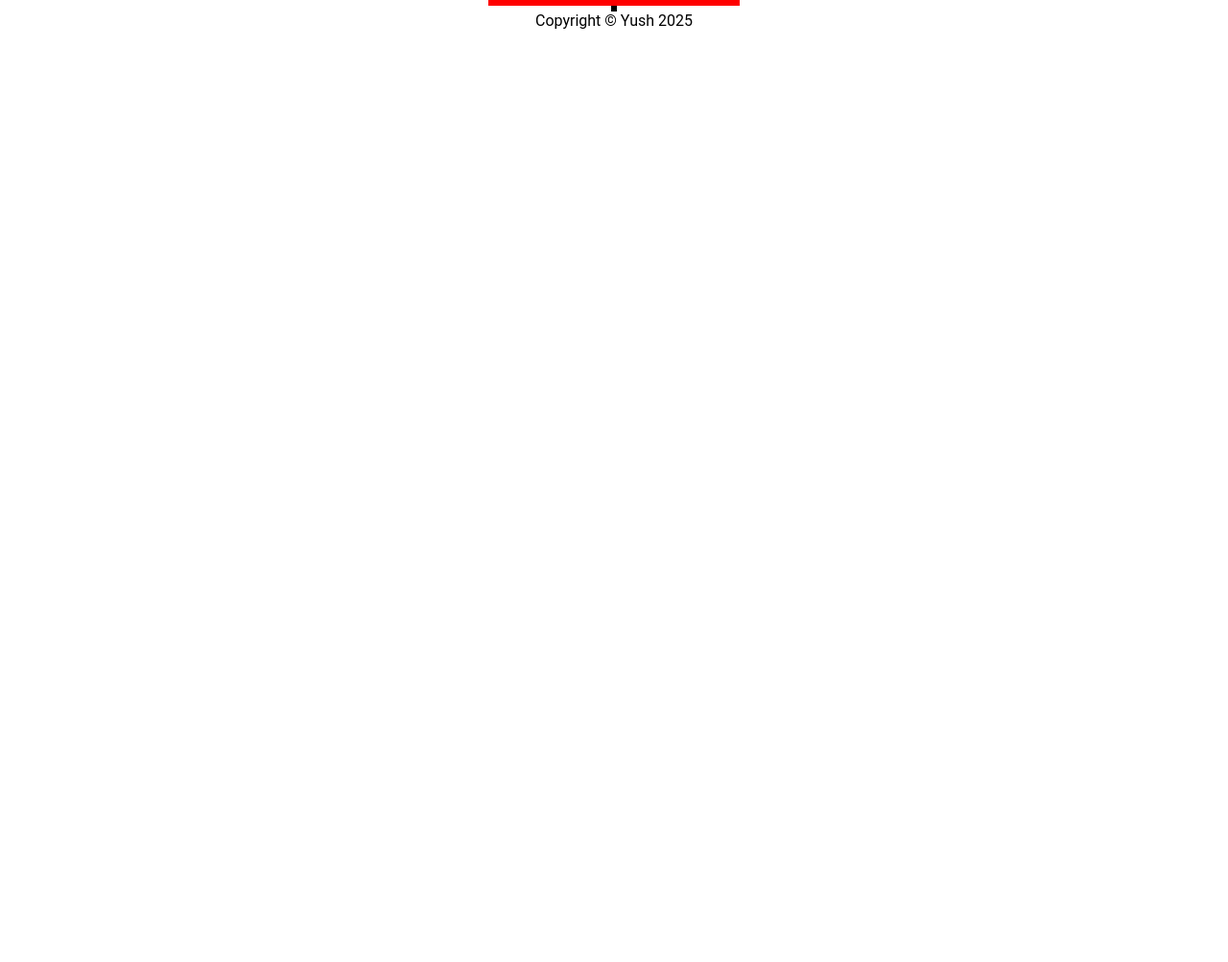
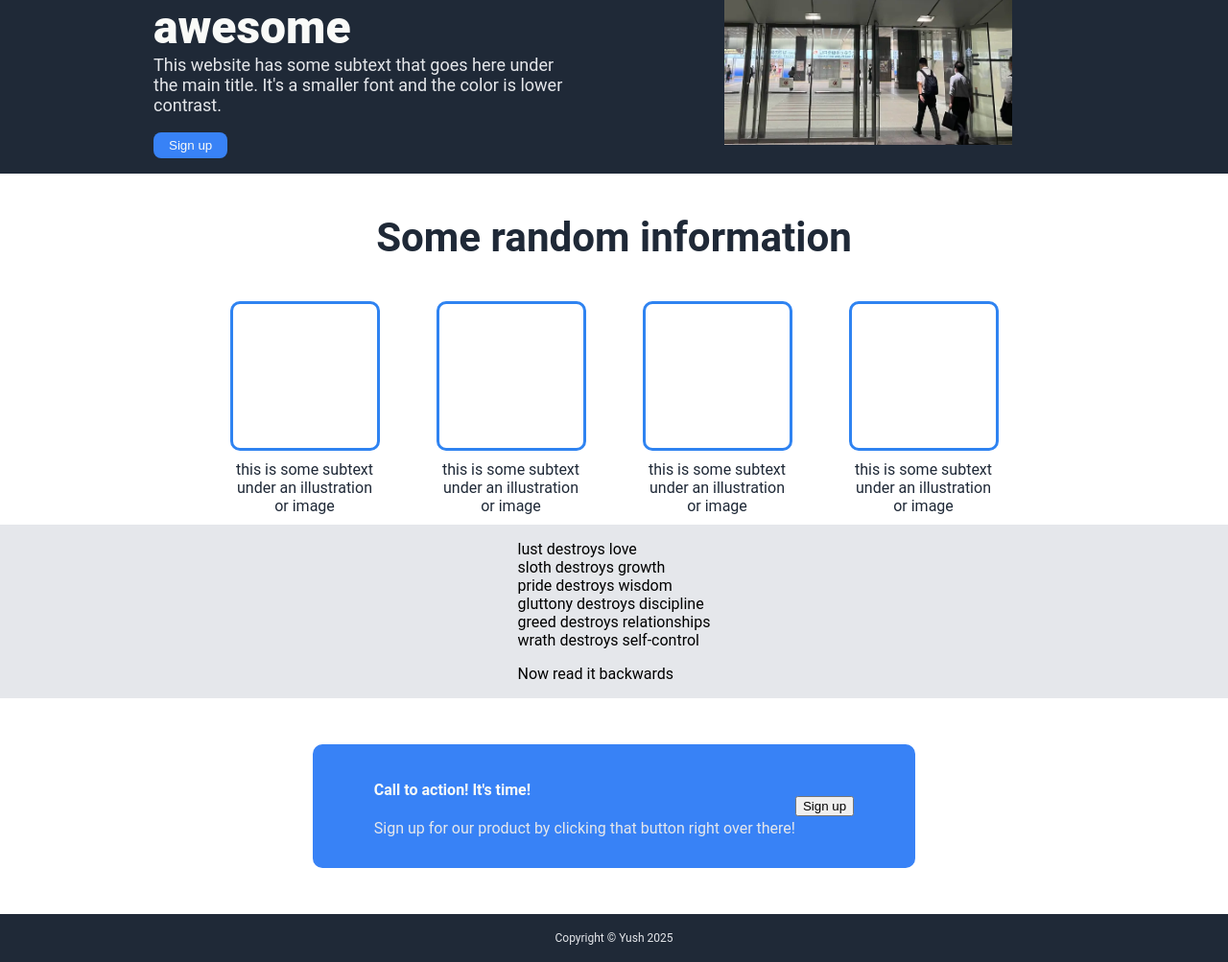
Before and after one commit to Ya-shoo/landing-page, a plain HTML site: page index.html in a window 1280 px wide. Shown: the whole page at 96% size. Before the commit the page ends 800 px from the top, so only its background shows below. Drawn offline with Linux system fonts and the light colour scheme.

Commit message:
Version 0.2
all sections placed, beginning formatting

```diff
--- a/index.html
+++ b/index.html
@@ -8,27 +8,88 @@
 </head>
 <body>
     <div class="header">
+
         <div class="real-header">
-            <img >
+
+            <div class="left-elements">
+                <img src="images/Yush_Ceramics_01.webp" height="33" width="35">
+                <div> <h3> Header Logo  </h1></div>
+
+            </div>
+            <div class="right-links">
+                <ul>
+                    <li> <a href=""> header link one </a> </li>
+                    <li> <a href=""> header link two </a> </li>
+                    <li> <a href=""> header link three </a> </li>
+                </ul>
+            </div>
+        </div>
+
+        <div class="hero">
+
+            <div class="hero-body">
+                <h1> This website is awesome </h1>
+                <p> This website has some subtext that goes here under the main title.
+                It's a smaller font and the color is lower contrast.
+                </p>
+                <button> Sign up </button>
+            </div>
+
+            <div class="hero-image">
+                <img src="images/tokyostation.webp" height="225" width="300">
+            </div>
 
         </div>
 
     </div>
 
     <div class="cards-container">
+        <div class="card-title">
+            <h3> Some random information</h3>
+        </div>
 
+        <div class="cards">
+            <div class="card-one">
+                <div class="card-body" id="card"></div>
+                <div class="card-text"> this is some subtext under an illustration or image </div>
+            </div>
+            <div class="card-two">
+                <div class="card-body" id="card"></div>
+                <div class="card-text"> this is some subtext under an illustration or image </div>
+            </div>
+            <div class="card-three">
+                <div class="card-body" id="card"></div>
+                <div class="card-text"> this is some subtext under an illustration or image </div>
+            </div>
+            <div class="card-four">
+                <div class="card-body" id="card"></div>
+                <div class="card-text"> this is some subtext under an illustration or image </div>
+            </div>
+        </div>
     </div>
 
     <div class="quote-container">
-
+        <div class="quote">
+            <p class="quote-p"> lust destroys love <br>
+                sloth destroys growth <br>
+                pride destroys wisdom <br>
+                gluttony destroys discipline <br>
+                greed destroys relationships <br>
+                wrath destroys self-control </p>
+            <p class="author"> Now read it backwards</p>
+        </div>
     </div>
 
     <div class="cta-container">
-
+        <div class="cta">
+            <div class="cta-left">
+                <h4> Call to action! It's time!</h4>
+                <p> Sign up for our product by clicking that button right over there!</p>
+            </div>
+            <button> Sign up</button>
+        </div>
     </div>
 
-    <div class="footer">
-        Copyright © Yush 2025
-    </div>
+    <div class="footer"> Copyright © Yush 2025 </div>
 </body>
 </html>
--- a/styles.css
+++ b/styles.css
@@ -1,30 +1,36 @@
 
 body {
+    height: 100vh;
+    overflow: hidden;
     font-family: "Roboto", sans-serif;
     display: flex;
     flex-direction: column;
-    margin: 0;
-    padding: 0;
+    margin: 0 auto;
     justify-content: center;
     align-items: center;
+    min-height: 100vh;
+    max-width: 1440px
 }
 
 /* HEADER */
 .header {
-    flex: 3;
+    flex-grow: 1;
+    width: 100%;
     background-color: #1F2937;
     display: flex;
     flex-direction: column;
-    border: solid red;
+    justify-content: flex-start;
+    align-items: center;
+    /* border: solid red; */
     margin: 0;
-    padding: 0;
 }
 .real-header {
     display: flex;
+    align-items: center;
+    margin: -8px 0px 24px;
+    gap: 12em;
+    border: solid brown;
     justify-content: space-between;
-    align-items: center;
-    padding: 0 128px;
-    margin: -8px 0px;
 }
 .right-links ul {
     display: flex;
@@ -35,7 +41,6 @@ body {
     color: #e5e7eb;
     align-items: center;
     justify-content: space-between;
-
 }
 .header h3 {
     padding: 0 12px;
@@ -62,60 +67,140 @@ ul {
     display: flex;
     justify-content: center;
     padding: 5 2em;
-    border: solid seagreen;
+    /* border: solid seagreen; */
     margin: 1em 8em;
+    max-width: 960px;
+    gap: 100px;
 }
 .hero-body {
     display: flex;
     flex-basis: 100;
     flex-direction: column;
     align-items: flex-start;
-    border: solid rgb(104, 226, 55);
+    /* border: solid rgb(104, 226, 55); */
     flex: 1;
+    margin: 0;
+    padding: 0;
+}
+.hero-body h1 {
+    margin-bottom: 0;
+    font-size: 48px;
+    color: #f9faf8;
+    font-weight: 900;
 }
 .hero-body p {
+    margin-top: 0;
     flex-grow: 0;
+    font-size: 18px;
+    color: #e5e7eb;
 }
 .hero-image {
     display: flex;
     justify-content: center;
     flex-basis: 100;
-    border: solid rgb(104, 226, 55);
+    /* border: solid rgb(104, 226, 55); */
     flex: 1;
+    align-items: center;
+}
+.hero button {
+    color: #f9faf8;
+    background-color: #3882f6;
+    border: none;
+    padding: 6px 16px;
+    border-radius: 8px;
 }
 
 /* CARDS */
 .cards-container {
-    flex: 3;
+    flex-grow: 1;
     display: flex;
     flex-direction: column;
+    justify-content: flex-start;
+    align-items: center;
+    margin: 0;
+    padding: 0;
+}
+.card-title {
+    font-size: 36px;
+    font-weight: 900;
+    color: #1f2937;
 }
 
 .cards {
-    flex: 3;
     display: flex;
-    justify-content: space-between;
-    /* flex-wrap: wrap; */
+    gap: 45px;
+    align-items: center;
+    flex-wrap: wrap;
 }
-
-
-
+.card-text {
+    max-width: 150px;
+    padding: 10px;
+    text-align: center;
+    color: #1F2937;
+    font-size: 16px;
+}
+#card {
+    width: 150px;
+    height: 150px;
+    border-radius: 10px;
+    border: solid #2f83f1;
+}
+.card-one, .card-two, .card-three, .card-four {
+    display: flex;
+    flex-direction: column;
+    align-items: center;
+    justify-content: center;
+}
 
 /*  QUOTE */
 .quote-container {
+    flex-grow: 1;
     display: flex;
     background-color: #e5e7eb;
     margin: 0;
     padding: 0;
-    flex: 3;
-    border: solid black;
+    width: 100%;
+
+    justify-content: center;
+    align-items: center;
 }
 
+/* CALL TO ACTION */
+.cta-container {
+    flex-grow: 1;
+    display: flex;
+    justify-content: center;
+    align-items: center;
+    width: 100%;
+
+    margin: 0;
+    padding: 3em 0em;
+}
+.cta {
+    display: flex;
+    justify-content: center;
+    align-items: center;
+    padding: 1em 4em;
+    background-color: #3882f6;
+    border-radius: 10px;
+    color: #f9faf8;
+}
+.cta p {
+    color: #e5e7eb;
+}
 
 
 
 
 /* FOOTER */
 .footer {
-    flex: 1;
+    display: flex;
+    justify-content: center;
+    margin: 0;
+    flex-shrink: 0;
+    width: 100%;
+    background-color: #1F2937;
+    color: #e5e7eb;
+    padding: 18px;
+    font-size: 12px;
 }
```
Also changed, not shown: test.html (added, +24 -0 lines), stylestest.css (added).
